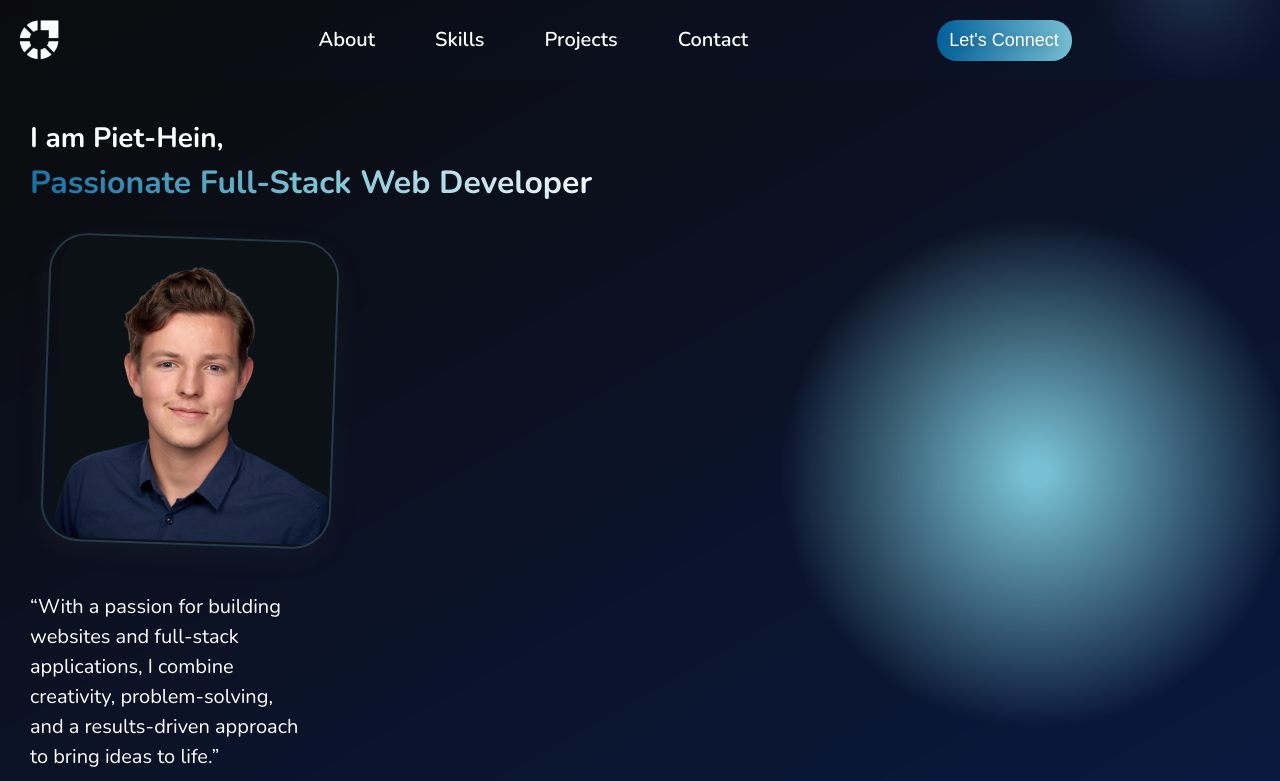
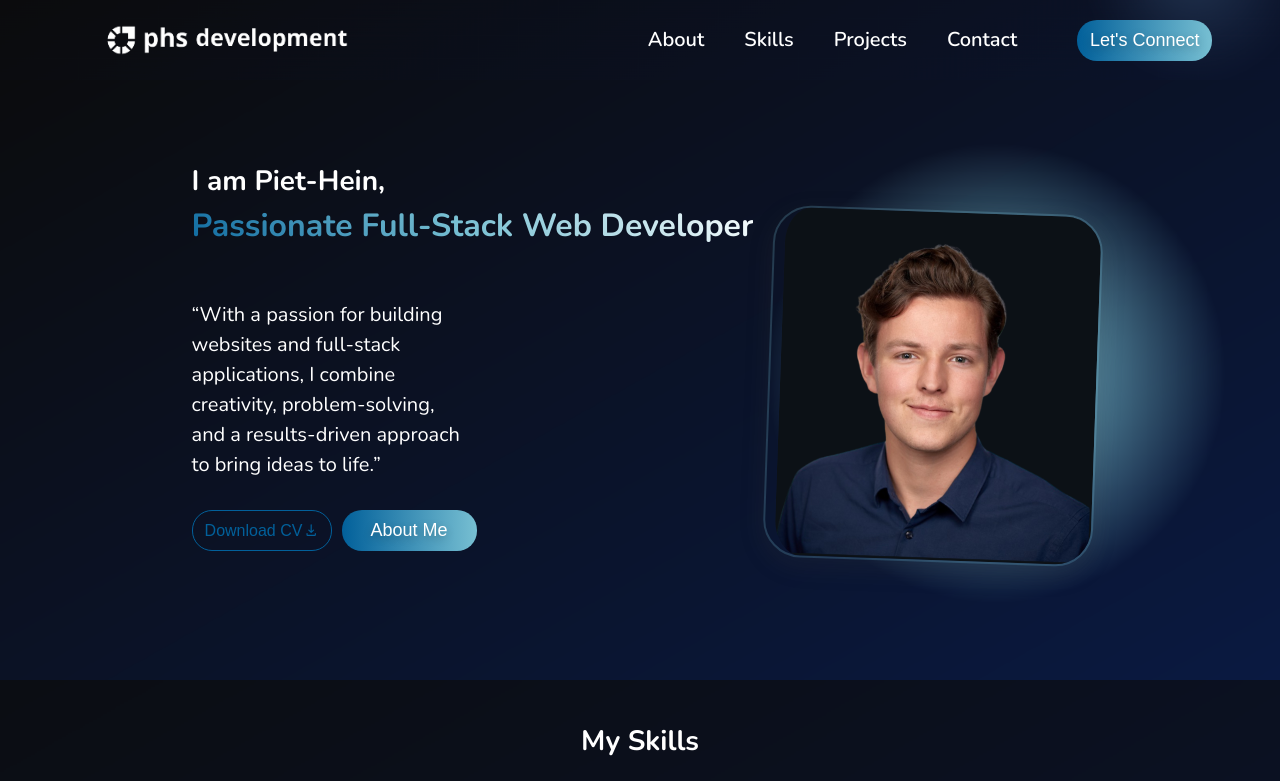
Before and after one commit to phsworks/portfolio-react, a React (Vite) app: page /#/ in a window 1280 px wide. Shown: the top 781 px of the page. Built offline with nearby package versions, Linux system fonts and the light colour scheme.

Commit message:
hero and navbar responsive almost

```diff
--- a/src/Components/Footer.css
+++ b/src/Components/Footer.css
@@ -21,9 +21,9 @@
   }
 }
 
-.logo {
+.logo-footer {
   img {
-    width: 140px;
+    width: 80px;
   }
 }
 
--- a/src/Components/Footer.jsx
+++ b/src/Components/Footer.jsx
@@ -1,7 +1,7 @@
 import "./Footer.css"
 import { NavLink } from "react-router-dom";
 import { HashLink as Link } from "react-router-hash-link";
-import logo from "../assets/Logo.png";
+import logo from "../assets/Logo-mobile.png";
 
 function Footer(){
 
@@ -15,9 +15,9 @@ function Footer(){
 
   return (
     <div className="footer-container">
-      <div className="logo">
+      <div className="logo-footer">
         <NavLink to="/" onClick={scrollUp}>
-          <img width={55} src={logo} alt="logo" />
+          <img src={logo} alt="logo" />
         </NavLink>
       </div>
       <div className="footer-menu">
--- a/src/Components/Hero.css
+++ b/src/Components/Hero.css
@@ -53,7 +53,7 @@
 }
 
 
-@media (min-width: 650px) and (max-width: 1023px) {
+@media (min-width: 650px) and (max-width: 110px) {
   .hero {
     flex-direction: row;
     height: 600px;
@@ -75,3 +75,22 @@
     display: none;
   }
 }
+
+@media (min-width: 1100px) {
+  .hero {
+    flex-direction: row;
+    height: 600px;
+    padding-top: 80px;
+    padding-left: 40px;
+
+}
+
+.image-tablet {
+    display: block;
+    margin-top: 50px;
+    margin-right: 30px;
+  }
+  .image-mobile {
+    display: none;
+  }
+}
--- a/src/Components/Hero.jsx
+++ b/src/Components/Hero.jsx
@@ -35,8 +35,8 @@ function Hero() {
               <span>
                 <svg
                   xmlns="http://www.w3.org/2000/svg"
-                  width="15"
-                  height="12"
+                  width="16"
+                  height="13"
                   viewBox="0 0 20 22"
                 >
                   <path
--- a/src/Components/Navbar.css
+++ b/src/Components/Navbar.css
@@ -10,15 +10,6 @@
   background-repeat: no-repeat;
   width: 100vw;
   height: 80px;
-}
-
-.logo {
-  padding-left: 10px;
-  padding-top: 8px;
-
-  img {
-    width: 60px;
-  }
 }
 
 .mobile-menu {
@@ -58,8 +49,8 @@
     display: flex;
     justify-content: center;
     align-items: center;
-    gap: 60px;
-    padding-left: 60px;
+    gap: 40px;
+    padding-left: 40px;
 
     li {
       list-style: none;
@@ -68,6 +59,15 @@
     a {
       font-size: 20px;
       font-weight: 600;
+    }
+    a:hover {
+      border-width: 1px;
+      border-style: solid;
+      border-image: linear-gradient(
+      to right,
+      #77bfd2,
+      #000000
+    ) 1 100%;
     }
   }
 
@@ -118,6 +118,17 @@
   height: 45px;
 }
 
+.logo-desktop {
+  display: none;
+}
+
+
+
+.logo-container {
+  padding-left: 10px;
+  padding-top: 10px;
+}
+
 .x-mark.close {
   display: block;
   animation: roll-back 400ms, roll-forwards 200ms disappear 300ms;
@@ -149,17 +160,63 @@
   }
 }
 
-@media (min-width: 650px) and (max-width: 1023px) {
+@media (min-width: 650px) and (max-width: 1100px) {
   .navbar {
     display: block;
+  }
+  .logo-container {
+    padding-top: 0px;
+  }
+
+  .logo-desktop {
+    display: block;
+    width: 220px;
+  }
+
+  .logo-mobile {
+    display: none;
   }
 
   .connect-button {
     padding-left: 20px;
   }
 
-  .logo {
-    padding-left: 25px;
+
+
+
+  .hamburger {
+    display: none;
+  }
+}
+
+@media (min-width: 1100px) {
+  .navbar {
+    display: block;
+  }
+  .logo-container {
+    padding-top: 0px;
+  }
+
+  .logo-desktop {
+    display: block;
+    width: 250px;
+    margin-left: 40px;
+  }
+
+  .logo-mobile {
+    display: none;
+  }
+
+  .navbar-links {
+    padding-left: 300px;
+  }
+
+  .connect-button {
+    padding-left: 60px;
+  }
+
+  .navbar-container {
+    justify-content: center;
   }
 
 
@@ -167,15 +224,3 @@
     display: none;
   }
 }
-
-@media (min-width: 1024px) {
-  .navbar {
-    display: flex;
-  }
-
-
-
-  .hamburger {
-    display: none;
-  }
-}
--- a/src/Components/Navbar.jsx
+++ b/src/Components/Navbar.jsx
@@ -1,10 +1,8 @@
 import "./Navbar.css";
 import { NavLink } from "react-router-dom";
 import { HashLink as Link } from "react-router-hash-link";
-
-import logo from "../assets/Logo.png";
-import linkedin from "../assets/linkedin.png";
-import behance from "../assets/behance.png";
+import mobilelogo from "../assets/Logo-mobile.png";
+import desktoplogo from "../assets/PHS-logo.png"
 import menu from "../assets/menu-icon.png";
 import X from "../assets/X-mark.png";
 
@@ -21,9 +19,17 @@ function Navbar() {
   return (
     <div className="navbar-section">
       <div className="navbar-container">
-        <div className="logo">
+        <div className="logo-container">
           <NavLink to="/">
-            <img width={55} src={logo} alt="logo" />
+            <img
+              className="logo-mobile"
+              width={60}
+              src={mobilelogo}
+              alt="logo"
+            />
+          </NavLink>
+          <NavLink to="/">
+            <img className="logo-desktop"  src={desktoplogo} alt="logo" />
           </NavLink>
         </div>
         <div className="navbar">
@@ -38,9 +44,7 @@ function Navbar() {
               <Link to="/#projects-section">Projects</Link>
             </li>
             <li>
-              <Link to="/#contact-section">
-                Contact
-              </Link>
+              <Link to="/#contact-section">Contact</Link>
             </li>
           </ul>
         </div>
--- a/src/index.css
+++ b/src/index.css
@@ -77,10 +77,11 @@ p {
   color: #02609a;
   padding: 10px;
   border-radius: 20px;
-  width: 130px;
+  width: 140px;
   text-align: center;
   height: auto;
   text-align: center;
+  font-size: 16px;
 }
 
 .secondary-button:hover {
```
Also changed, not shown: src/assets/Logo-mobile.png (renamed from src/assets/Logo.png), src/assets/PHS-logo.png (added).
